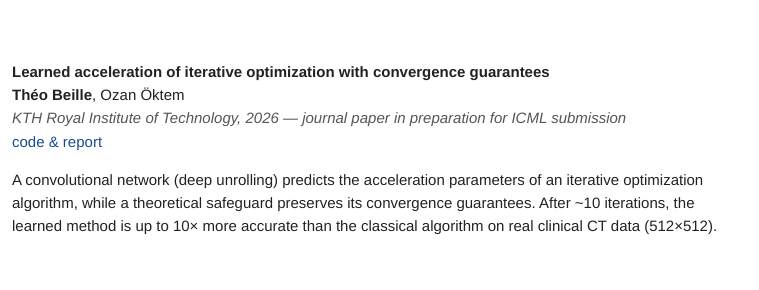
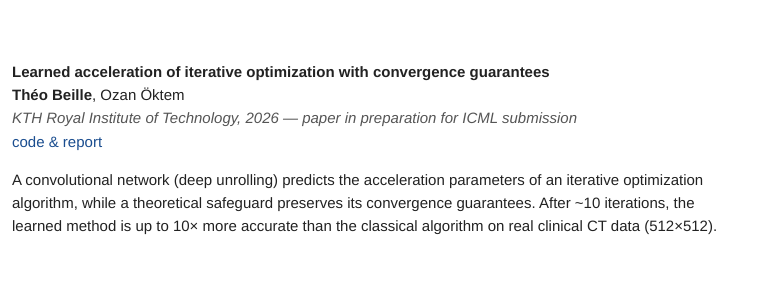
Before and after one commit to TheoBeille/theobeille.github.io, a plain HTML site: page index.html in a window 1280 px wide. Shown: the part 411-701 px from the top of the page, 322-1081 px from the left. Drawn offline with Linux system fonts and the light colour scheme.

Commit message:
Revise meta description for ICML submission
Updated the meta description for the journal paper.

```diff
--- a/index.html
+++ b/index.html
@@ -58,7 +58,7 @@
     <div>
       <div class="title">Learned acceleration of iterative optimization with convergence guarantees</div>
       <div><b>Théo Beille</b>, Ozan Öktem</div>
-      <div class="meta">KTH Royal Institute of Technology, 2026 — journal paper in preparation for ICML submission</div>
+      <div class="meta">KTH Royal Institute of Technology, 2026 — paper in preparation for ICML submission</div>
       <div><a href="https://github.com/TheoBeille/learned_deviations_tgv2">code &amp; report</a></div>
       <p>A convolutional network (deep unrolling) predicts the acceleration parameters of an iterative
          optimization algorithm, while a theoretical safeguard preserves its convergence guarantees.
```
